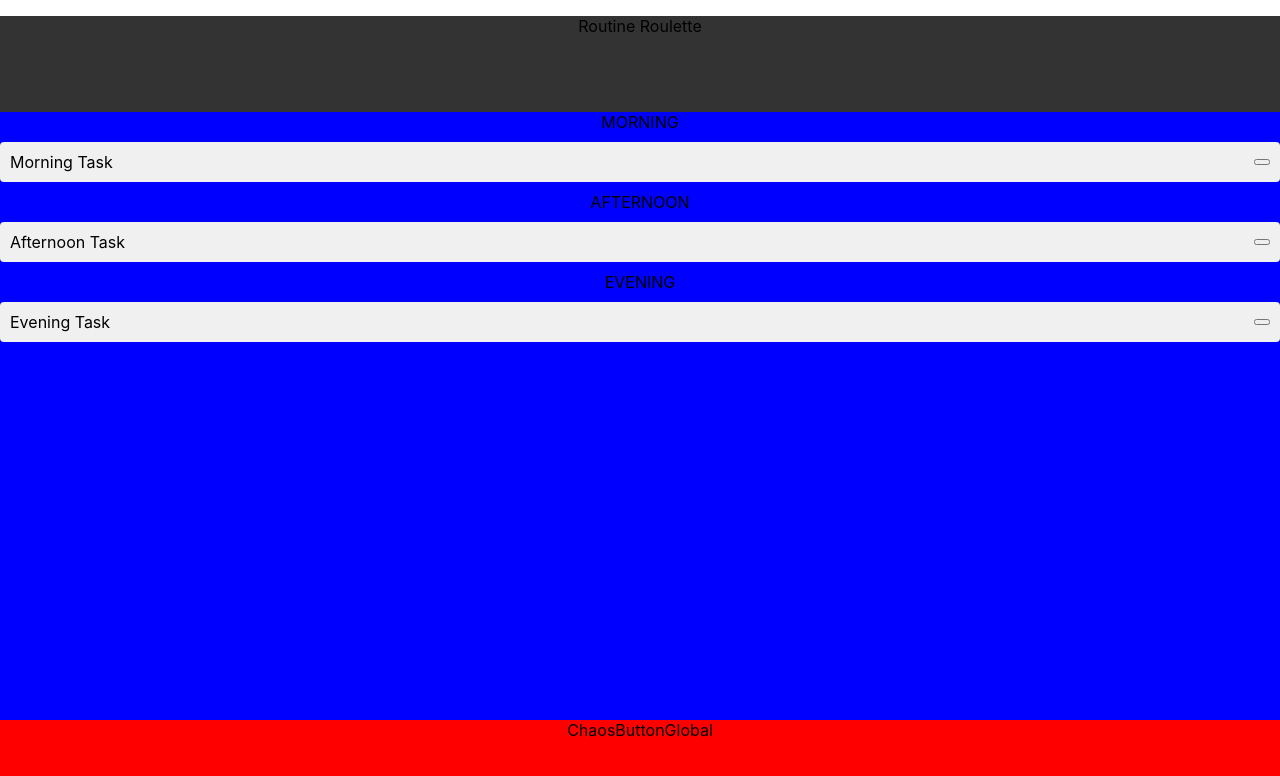
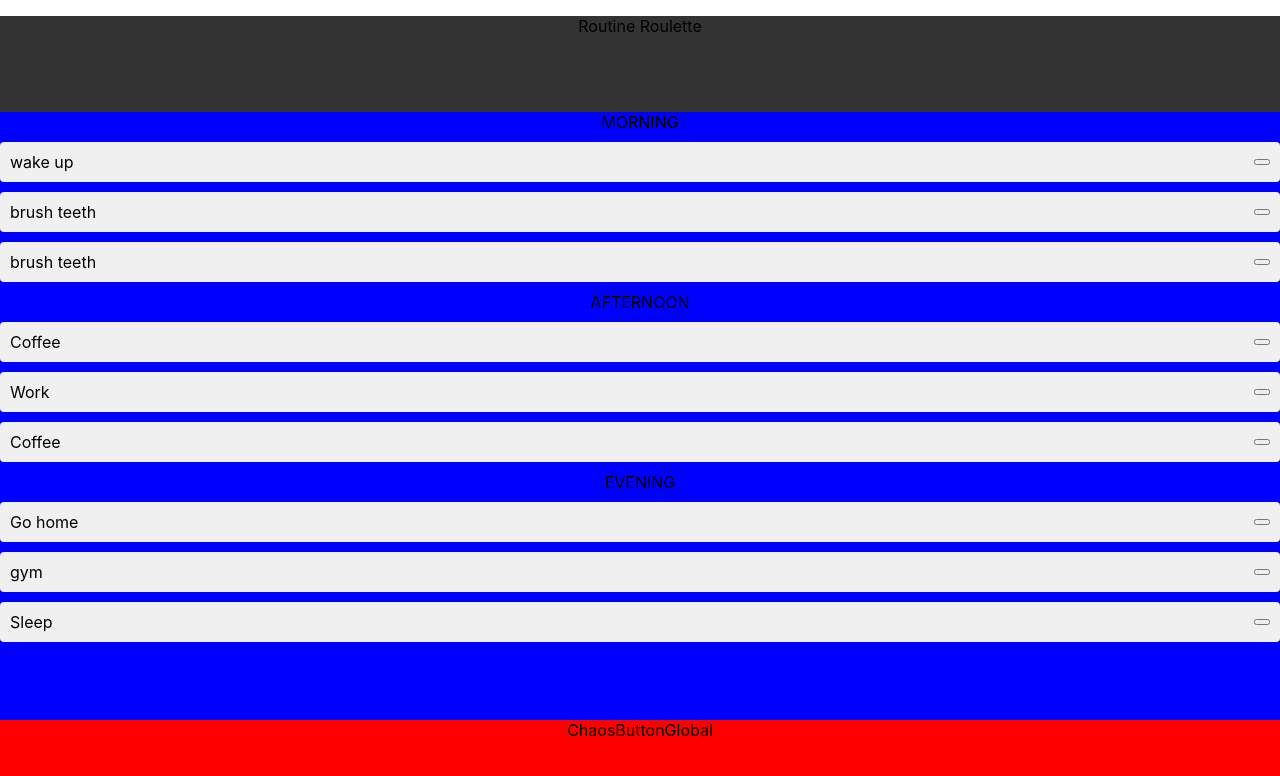
Before and after one commit to PaulP1406/Systemhacks-Routine-Roulette, a React (Create React App) app in the folder my-app/: page / in a window 1280 px wide. Shown: the top 776 px of the page. Built offline with nearby package versions, Linux system fonts and the light colour scheme.

Commit message:
Modified Schedule.js

```diff
--- a/my-app/src/Schedule.js
+++ b/my-app/src/Schedule.js
@@ -6,12 +6,22 @@ const ScheduleComponent = () => {
   return (
     <div className="Schedule">
       <TaskTitle title="MORNING" />
-      <TaskBar name="Morning Task" />
+      <TaskBar name="wake up" />
+      <TaskBar name="brush teeth" />
+      <TaskBar name="brush teeth" />
+
       {/* Repeat for Afternoon and Evening */}
       <TaskTitle title="AFTERNOON" />
-      <TaskBar name="Afternoon Task" />
+      <TaskBar name="Coffee" />
+      <TaskBar name="Work" />
+      <TaskBar name="Coffee" />
+
       <TaskTitle title="EVENING" />
-      <TaskBar name="Evening Task" />
+      <TaskBar name="Go home" />
+      <TaskBar name="gym" />
+      <TaskBar name="Sleep" />
+
+
     </div>
   );
 };
```
